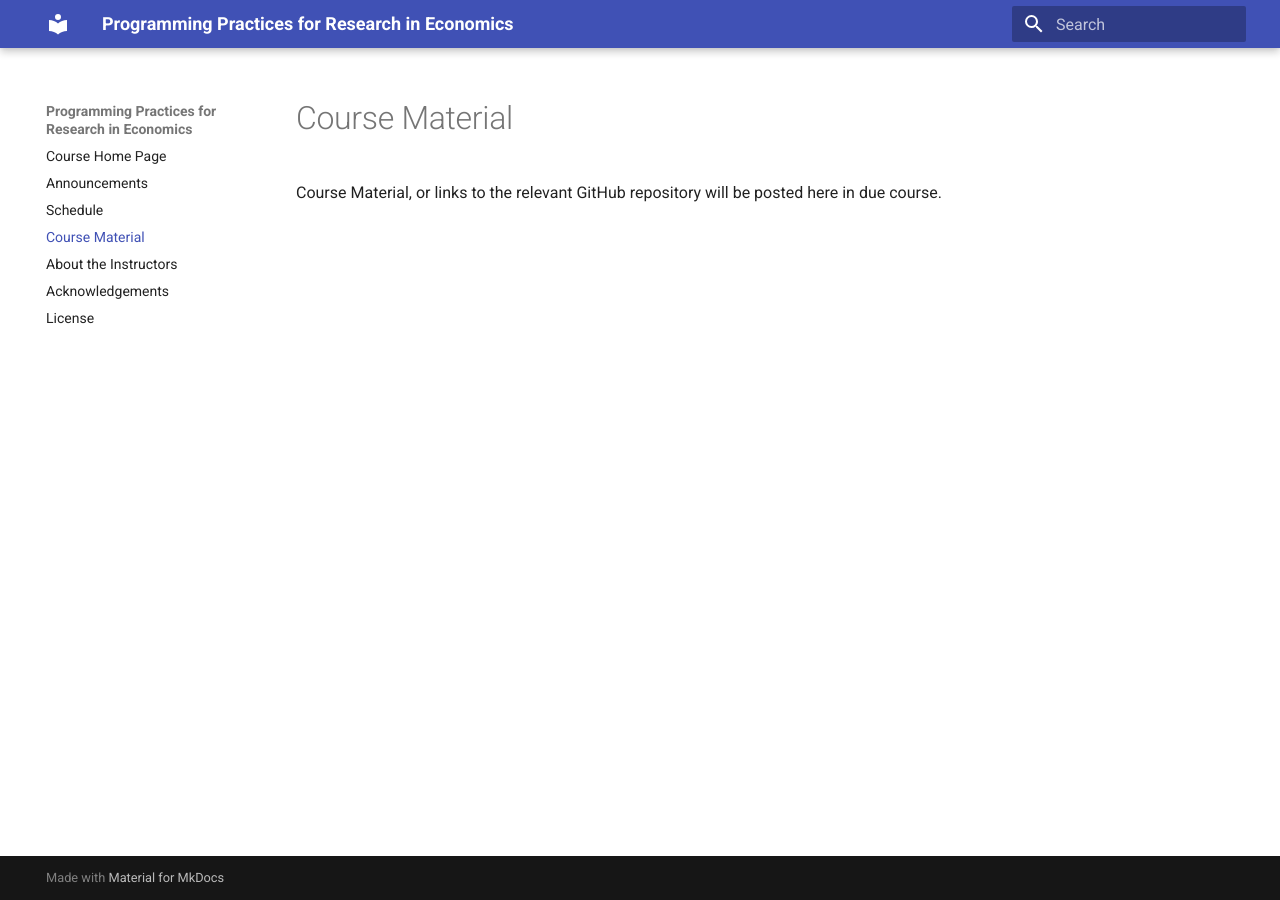
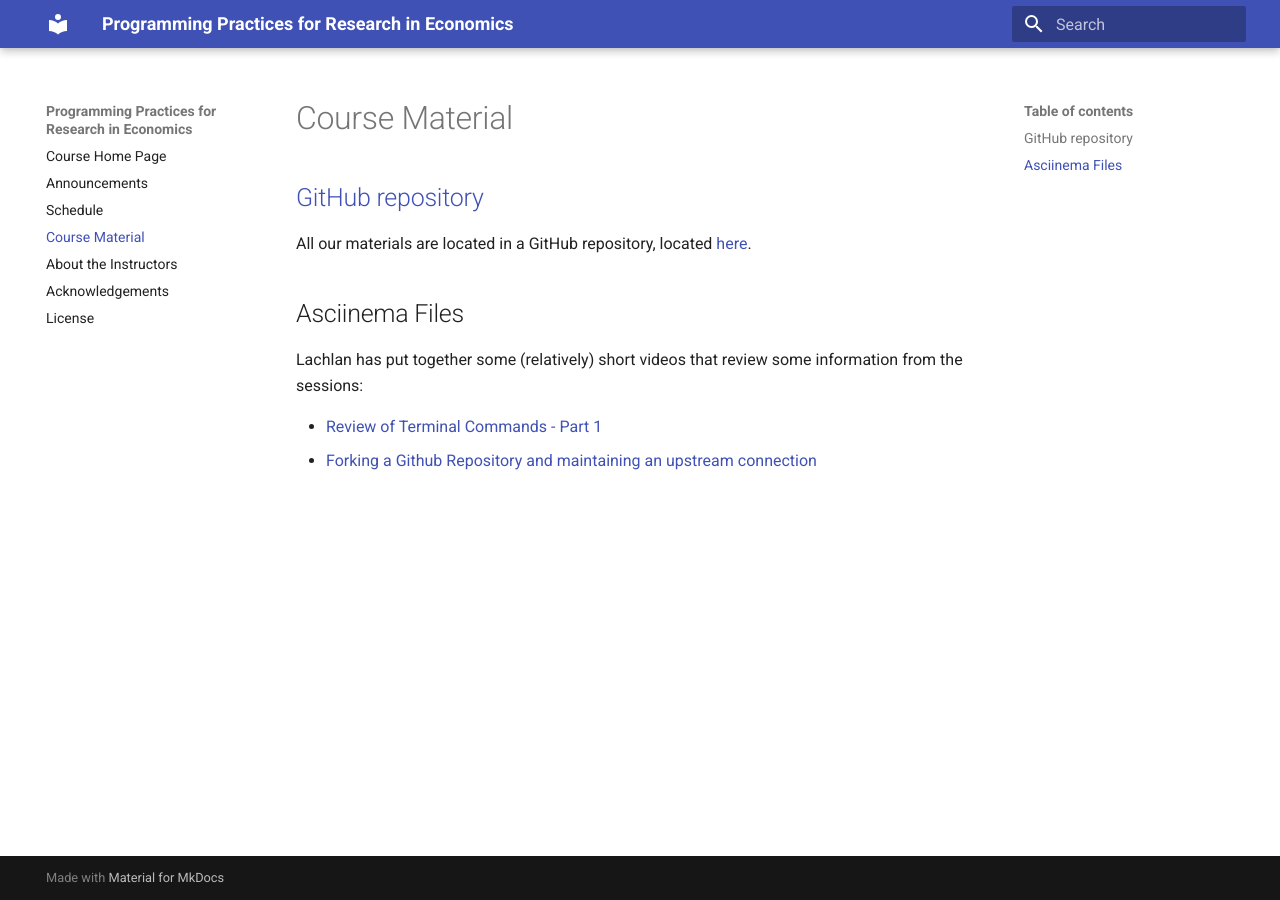
Before and after one commit to tisem-digital-marketing/2021-smwa, an MkDocs documentation site: the page built from docs/material.md, in a window 1280 px wide. Built offline with MkDocs 1.6.1 and Material for MkDocs 9.7.7, drawn with Linux system fonts in a browser that asks for light colours; old or Windows-style settings are respelled for this version of MkDocs.

Commit message:
aded links for course material

```diff
--- a/docs/material.md
+++ b/docs/material.md
@@ -1,6 +1,16 @@
 # Course Material
 
-Course Material, or links to the relevant GitHub repository will be posted here in due course.
+## [GitHub repository](https://github.com/pp4rs/2017-course-material)
+
+All our materials are located in a GitHub repository, located [here](https://github.com/pp4rs/2017-course-material).
+
+## Asciinema Files
+
+Lachlan has put together some (relatively) short videos that review some information from the sessions:
+
+*   [Review of Terminal Commands - Part 1](https://asciinema.org/a/135337)
+*   [Forking a Github Repository and maintaining an upstream connection](https://asciinema.org/a/135325)
+
 
 <!-- ## Week 1
 * Introduction
```
